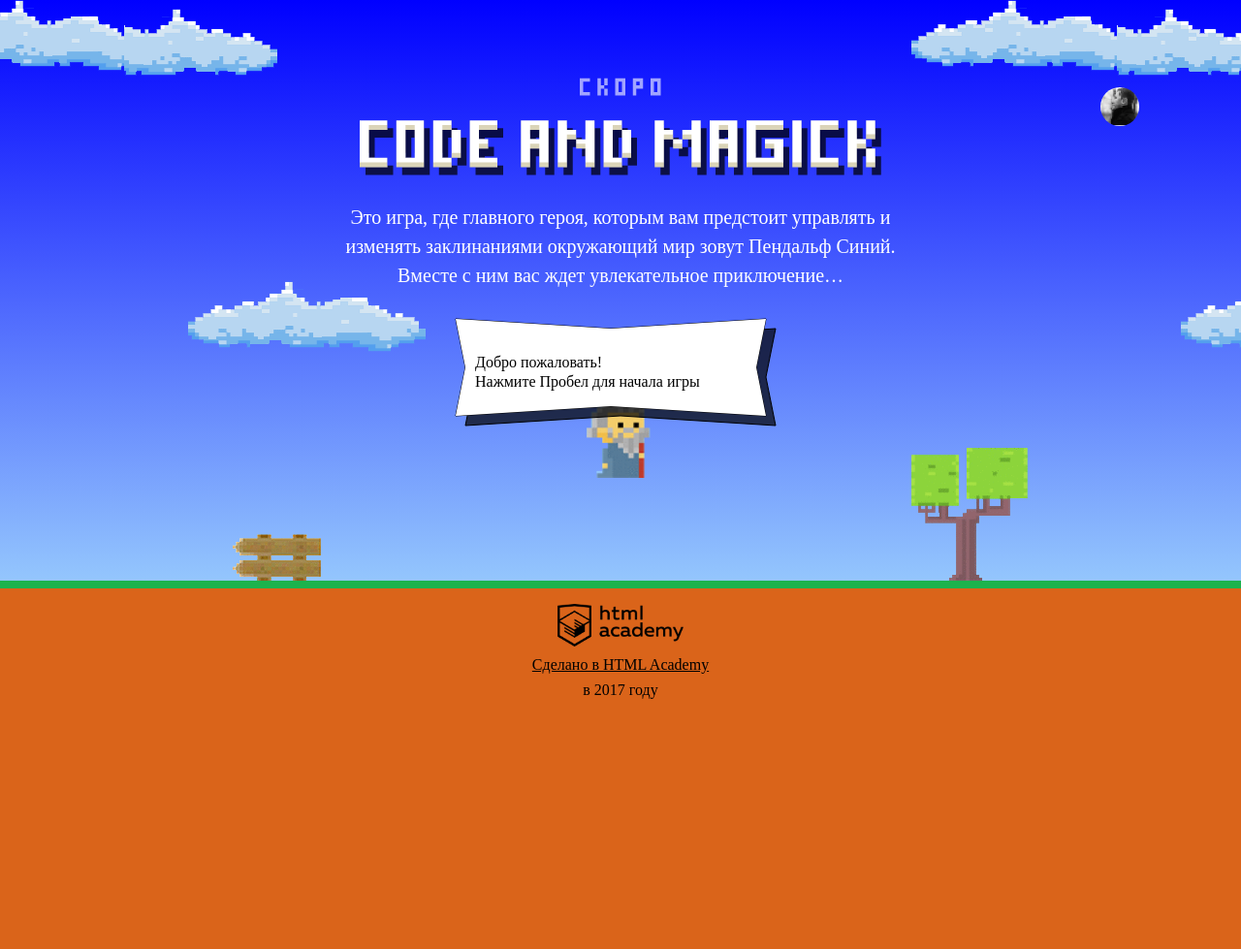
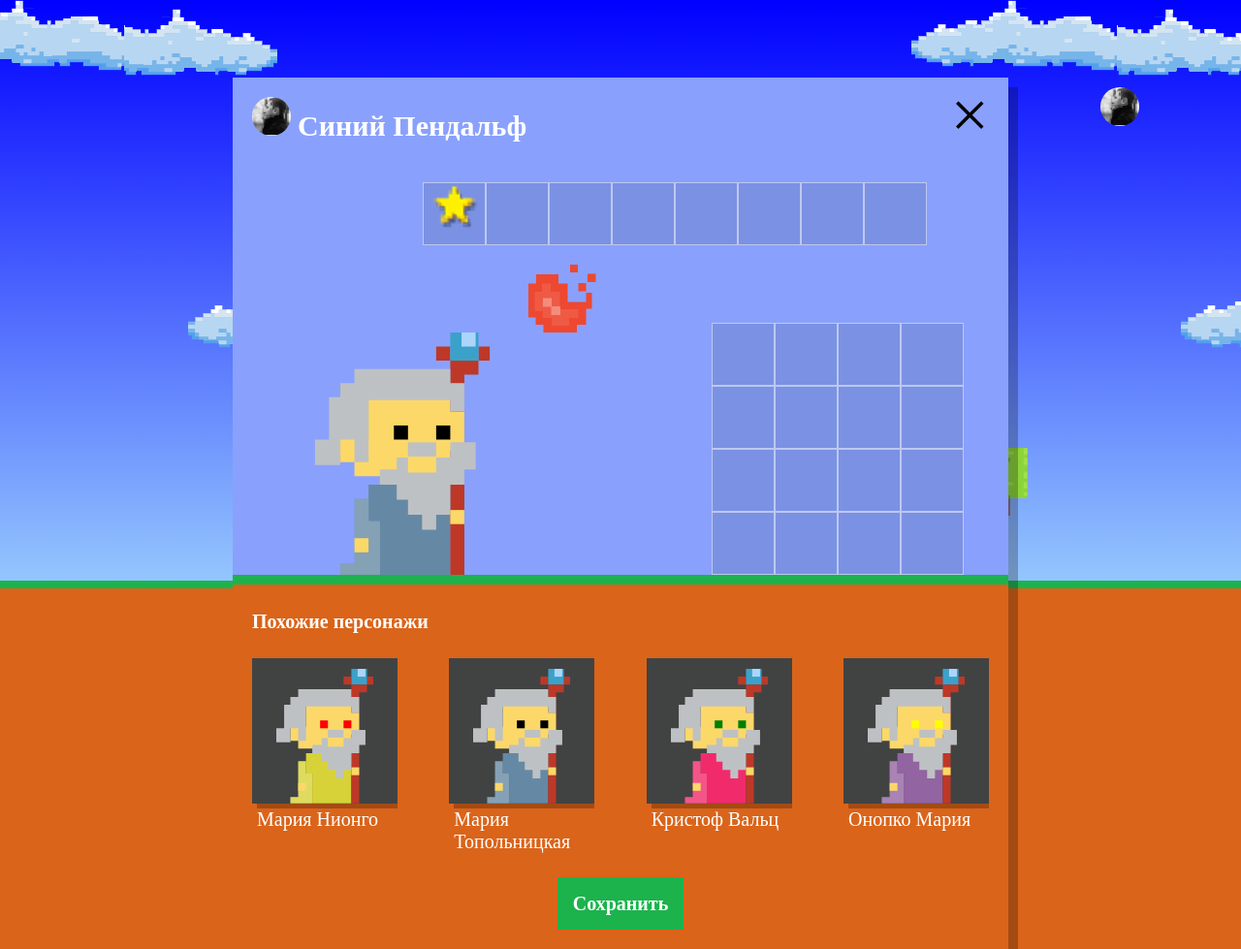
Before and after one commit to dimkinx/982629-code-and-magick-17, a website: page index.html in a window 1280 px wide. Shown: the whole page at 97% size. Before the commit the page ends 800 px from the top, so only its background shows below. Drawn offline with Linux system fonts and the light colour scheme; a web font is replaced by a local one.

Commit message:
4. Учебный проект: нас орда

```diff
--- a/index.html
+++ b/index.html
@@ -203,6 +203,7 @@
     return Math.floor(height / 3);
   };
 </script>
+<script src="js/setup.js"></script>
 <script src="js/stat.js"></script>
 <script src="js/game.js"></script>
 </body>
--- /dev/null
+++ b/js/setup.js
@@ -0,0 +1,102 @@
+'use strict';
+
+var FIRST_NAMES = [
+  'Иван',
+  'Хуан Себастьян',
+  'Мария',
+  'Кристоф',
+  'Виктор',
+  'Юлия',
+  'Люпита',
+  'Вашингтон',
+];
+
+var LAST_NAMES = [
+  'да Марья',
+  'Верон',
+  'Мирабелла',
+  'Вальц',
+  'Онопко',
+  'Топольницкая',
+  'Нионго',
+  'Ирвинг',
+];
+
+var COAT_COLORS = [
+  'rgb(101, 137, 164)',
+  'rgb(241, 43, 107)',
+  'rgb(146, 100, 161)',
+  'rgb(56, 159, 117)',
+  'rgb(215, 210, 55)',
+  'rgb(0, 0, 0)',
+];
+
+var EYE_COLORS = [
+  'black',
+  'red',
+  'blue',
+  'yellow',
+  'green',
+];
+
+var WIZARDS_NUM = 4;
+
+var wizardsSimilarList = document.querySelector('.setup-similar-list');
+
+var showBlock = function (selector) {
+  var element = document.querySelector(selector);
+  element.classList.remove('hidden');
+};
+
+var getRandomItem = function (array) {
+  var index = Math.floor(Math.random() * array.length);
+  return array[index];
+};
+
+var getRandomBool = function () {
+  return Math.random() < 0.5;
+};
+
+var getRandomName = function () {
+  return (getRandomBool() ? [FIRST_NAMES, LAST_NAMES] : [LAST_NAMES, FIRST_NAMES]).map(getRandomItem).join(' ');
+};
+
+var makeWizard = function () {
+  return {
+    name: getRandomName(),
+    coatColor: getRandomItem(COAT_COLORS),
+    eyesColor: getRandomItem(EYE_COLORS),
+  };
+};
+
+var renderWizard = function (wizard) {
+  var parent = document.querySelector('#similar-wizard-template');
+  var child = parent.content.querySelector('.setup-similar-item');
+  var clone = child.cloneNode(true);
+
+  clone.querySelector('.setup-similar-label').textContent = wizard.name;
+  clone.querySelector('.wizard-coat').style.fill = wizard.coatColor;
+  clone.querySelector('.wizard-eyes').style.fill = wizard.eyesColor;
+
+  return clone;
+};
+
+var addWizards = function (list, wizards) {
+  var fragment = document.createDocumentFragment();
+
+  wizards.forEach(function (wizard) {
+    fragment.appendChild(renderWizard(wizard));
+  });
+
+  list.appendChild(fragment);
+};
+
+var getWizards = function () {
+  return Array(WIZARDS_NUM).fill(null).map(makeWizard);
+};
+
+showBlock('.setup');
+
+addWizards(wizardsSimilarList, getWizards());
+
+showBlock('.setup-similar');
```
